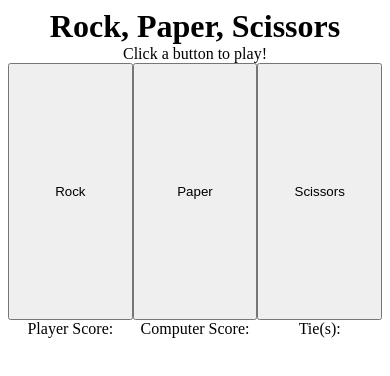
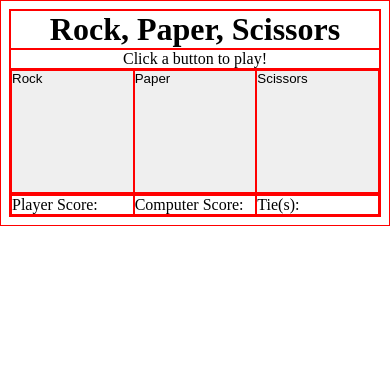
Before and after one commit to charlescyso/rock-paper-scissors, a plain HTML site: page index.html in a window 390 px wide. Drawn offline with Linux system fonts and the light colour scheme.

Commit message:
Add responsive resize

```diff
--- a/index.html
+++ b/index.html
@@ -8,20 +8,20 @@
     <title>Rock, Paper, Scissors</title>
 </head>
 <body>
-    <h1 class="maxWidthCenter title">Rock, Paper, Scissors</h1>
+    <h1 class="maxWidthCenter">Rock, Paper, Scissors</h1>
 
-    <div class="maxWidthCenter responseText" id="response">Click a button to play!</div>
+    <div class="maxWidthCenter" id="response">Click a button to play!</div>
 
     <div class="maxWidthCenter buttonsContainer flex">
-        <button class="flexGrow btn" id="rockBtn">Rock</button>
-        <button class="flexGrow btn" id="paperBtn">Paper</button>
-        <button class="flexGrow btn" id="scissorsBtn">Scissors</button>
+        <button class="flex btn" id="rockBtn">Rock</button>
+        <button class="flex btn" id="paperBtn">Paper</button>
+        <button class="flex btn" id="scissorsBtn">Scissors</button>
     </div>
 
     <div class="maxWidthCenter scoresContainer flex">
-        <div class="flexGrow score" id="playerScore">Player Score: </div>
-        <div class="flexGrow score" id="computerScore">Computer Score: </div>
-        <div class="flexGrow score" id="tieScore">Tie(s): </div>
+        <div class="flex score" id="playerScore">Player Score: </div>
+        <div class="flex score" id="computerScore">Computer Score: </div>
+        <div class="flex score" id="tieScore">Tie(s): </div>
     </div>
 
     <script src="javascript.js"></script>
--- a/styles.css
+++ b/styles.css
@@ -4,7 +4,7 @@ html {
   }
   *, *:before, *:after {
     box-sizing: inherit;
-    /* border: 1px solid red;; */
+    border: 1px solid red;;
   }
 
 /* All with class of .flex has display of flex */
@@ -18,10 +18,12 @@ html {
     text-align: center;
 }
 
-.flexGrow {
+.flex {
     flex: 1;
 }
 
 .btn {
-    height: 257px;
+    padding: 0;
+    margin: 0;
+    aspect-ratio: 1/1;
 }
```
